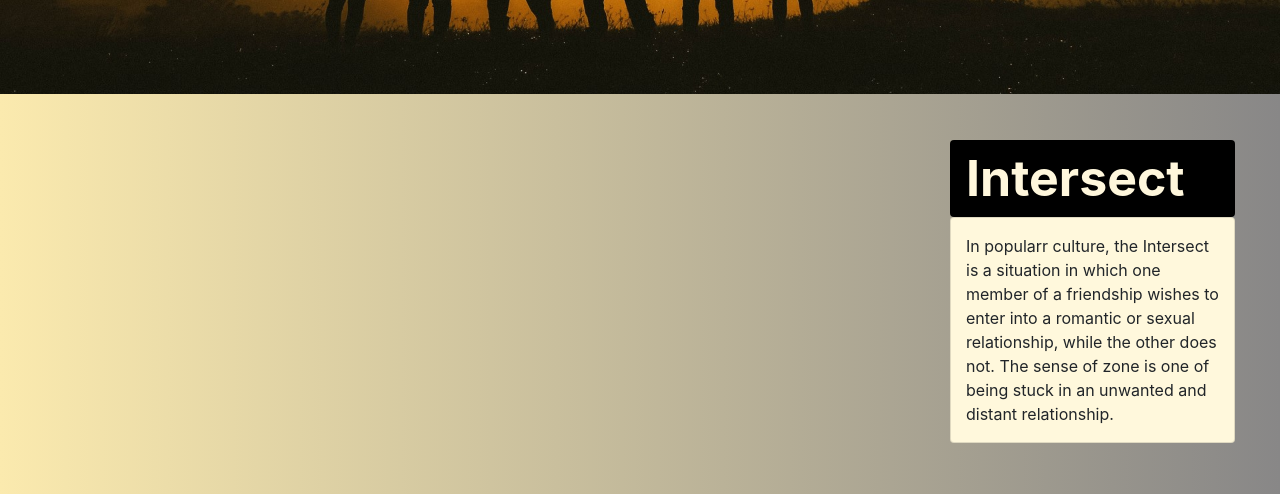
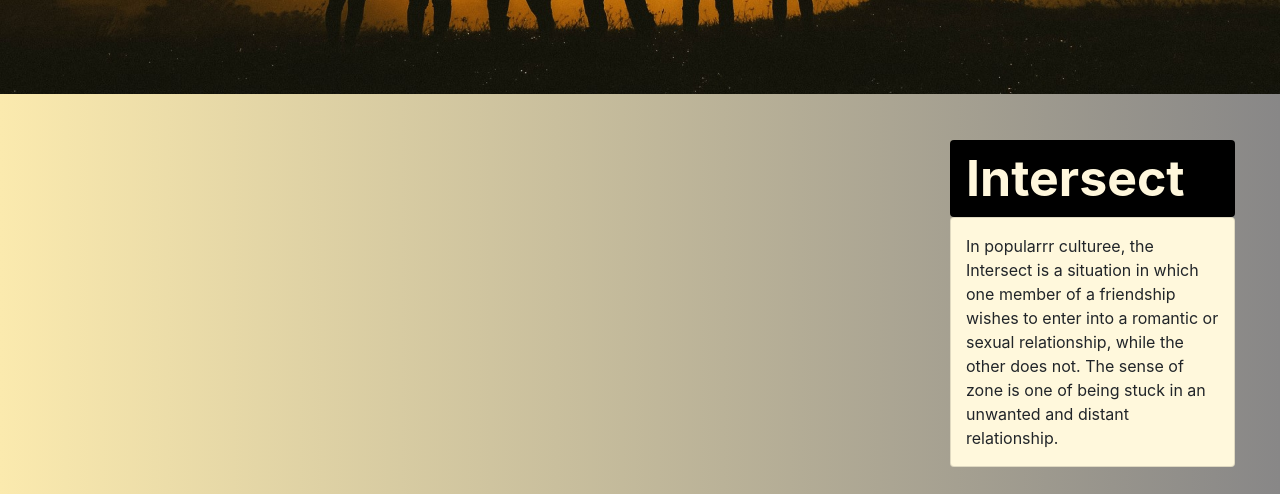
Before and after one commit to padminishreshta/Capstone, a Django app: page / in a window 1280 px wide. Shown: the part 598-1092 px from the top of the page. Run offline with Django 3.2, Linux system fonts and the light colour scheme; some libraries are stand-ins or nearby versions.

Commit message:
Update home.html

```diff
--- a/templates/home.html
+++ b/templates/home.html
@@ -20,7 +20,7 @@
         <div class="row">
              <div class="col-md-3 card" style="margin-left: 4em;margin-left: 55em;background-color:rgb(255, 248, 220)" >
                 <p></p>
-                <p>In popularr culture, the Intersect is a situation in which one member of a friendship wishes to enter into a romantic or sexual relationship, while the other does not. The sense of zone is one of being stuck in an unwanted and distant relationship.</p>
+                <p>In popularrr culturee, the Intersect is a situation in which one member of a friendship wishes to enter into a romantic or sexual relationship, while the other does not. The sense of zone is one of being stuck in an unwanted and distant relationship.</p>
              </div>
         </div>
     </div>
```
